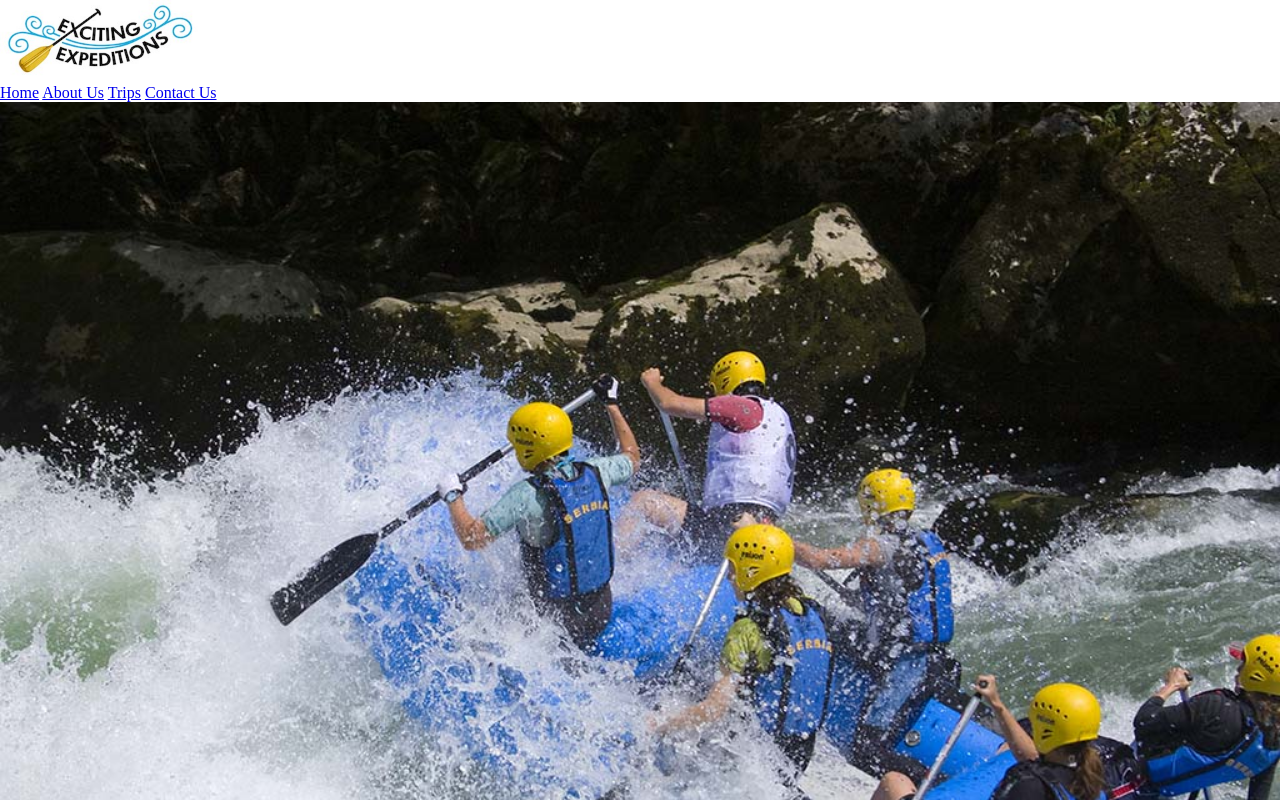
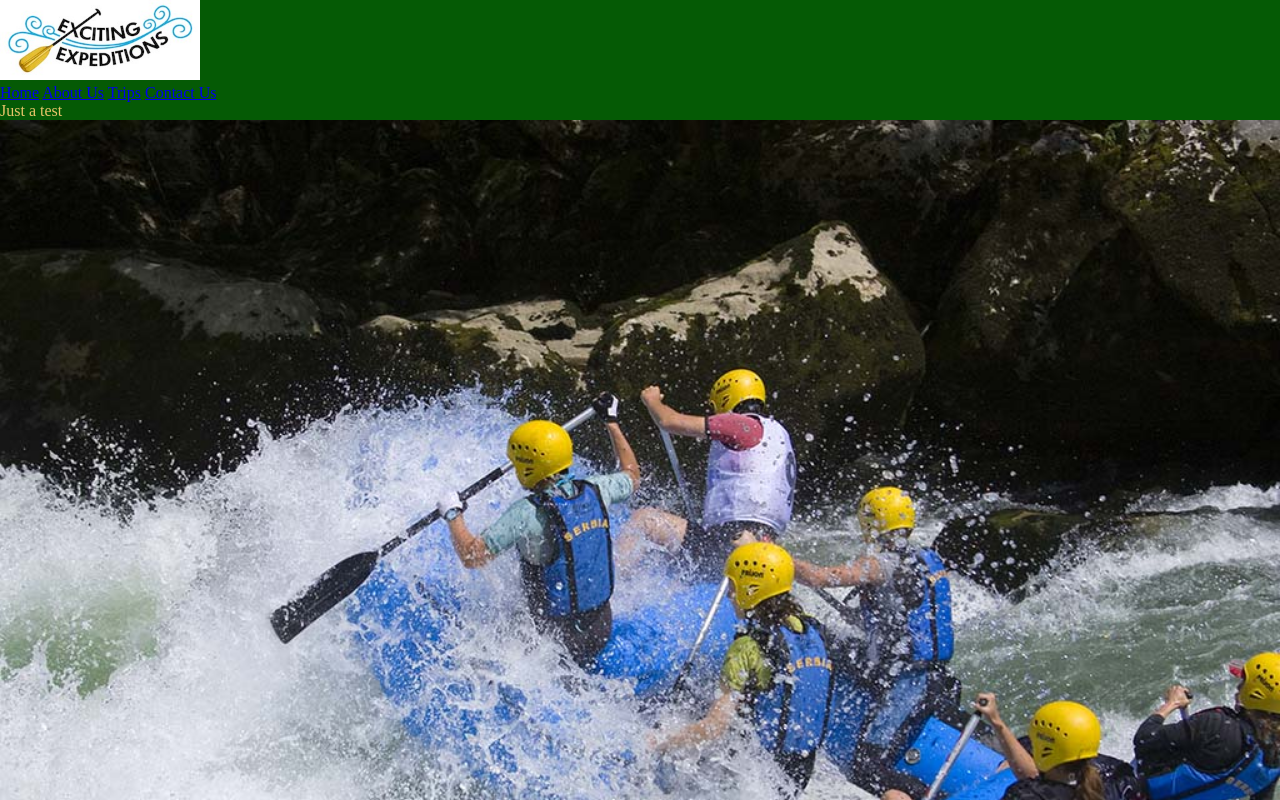
Before and after one commit to vhneumann/wdd130, a plain HTML site: page wwr/about.html in a window 1280 px wide. Shown: the top 800 px of the page. Drawn offline with Linux system fonts and the light colour scheme.

Commit message:
Rafting - About - CSS file - Commit 1

```diff
--- a/wwr/about.html
+++ b/wwr/about.html
@@ -26,6 +26,7 @@
             <a href="trips.html">Trips</a>
             <a href="contact.html">Contact Us</a>
         </nav>
+        <p>Just a test</p>
     </header>
     <main>
         <div class="hero">
--- a/wwr/styles/styles.css
+++ b/wwr/styles/styles.css
@@ -1,5 +1,24 @@
+:root {
+    --primary-color: #055a05; /* forest green */
+    --secondary-color: #f4a261; /* warm sand */
+    --accent1-color: #264653; /* dark slate blue */
+    --accent2-color: #e9c46a; /* light golden yellow */
+    --heading-font: "Times New Roman", "Georgia", serif;
+    --body-font: "Arial, Helvetica, sans-serif"
+}
 * {
     padding: 0;
     margin: 0;
     box-sizing: border-box;
 }
+
+body {
+    font-size: 16px;
+    font-family: var(--body-font);
+    color: var(--accent1-color);
+}
+
+header {
+    background-color: var(--primary-color);
+    color: var(--accent2-color);
+}
```
